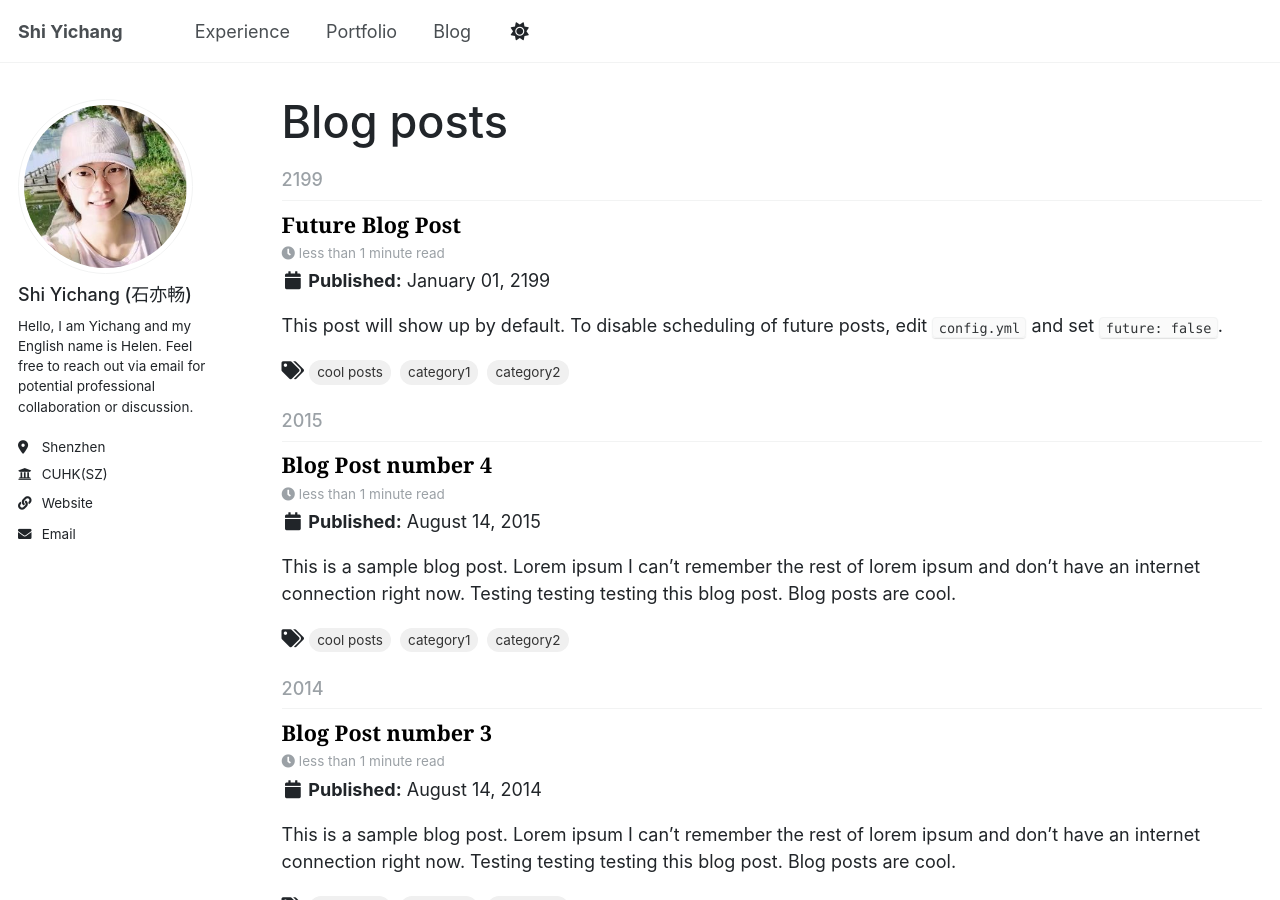
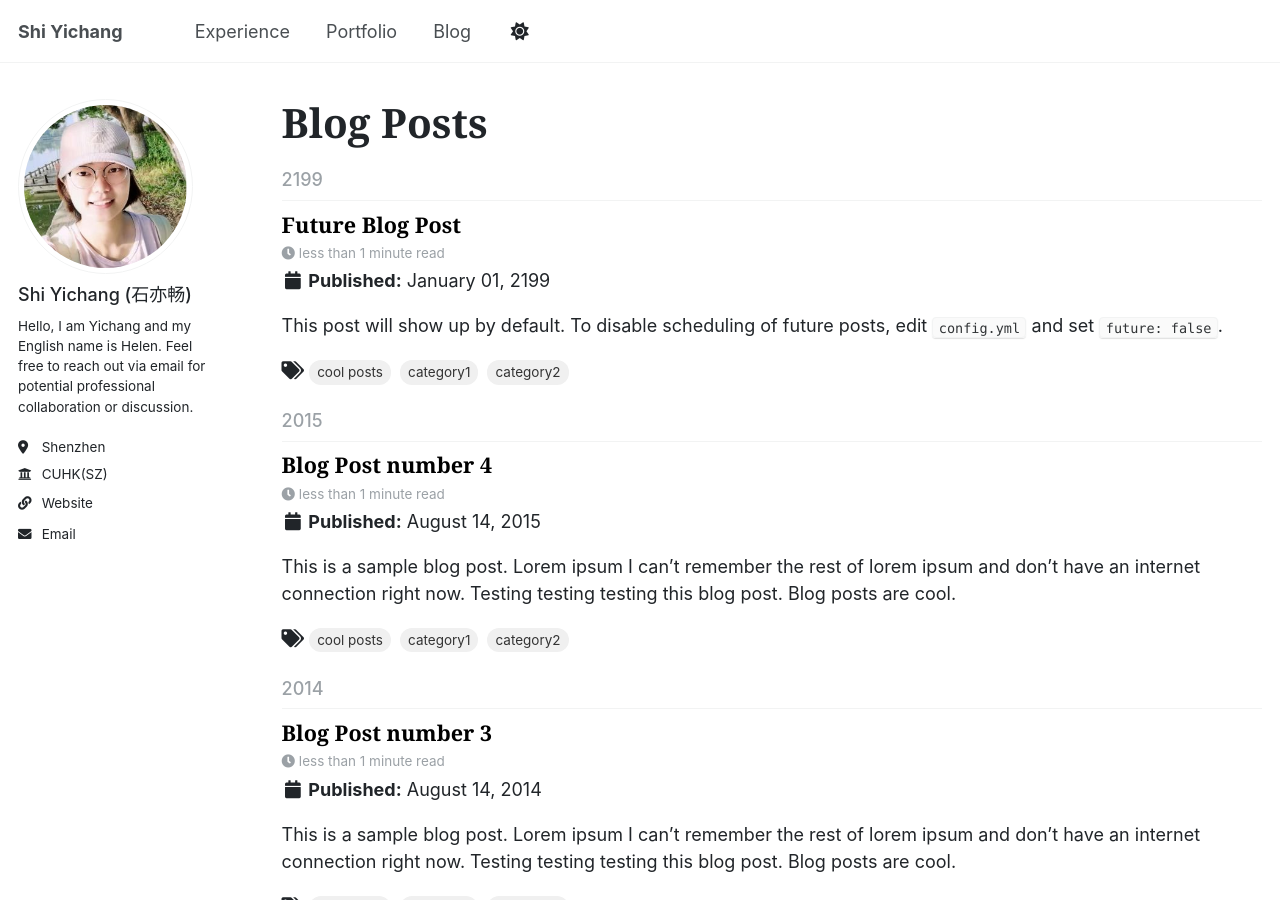
Before and after one commit to Helensyc/helensyc.github.io, a Jekyll site: the page built from _pages/year-archive.html, in a window 1280 px wide and 900 px high. Built offline with Jekyll 4.4.1, drawn with Linux system fonts in a browser that asks for light colours.

Commit message:
Update year-archive.html

```diff
--- a/_pages/year-archive.html
+++ b/_pages/year-archive.html
@@ -1,7 +1,7 @@
 ---
 layout: archive
 permalink: /year-archive/
-title: "Blog posts"
+title: "<span style='font-family: Georgia, serif; font-weight: 600; font-size: 2.25rem;'>Blog Posts</span>"
 author_profile: true
 redirect_from:
   - /wordpress/blog-posts/
```
